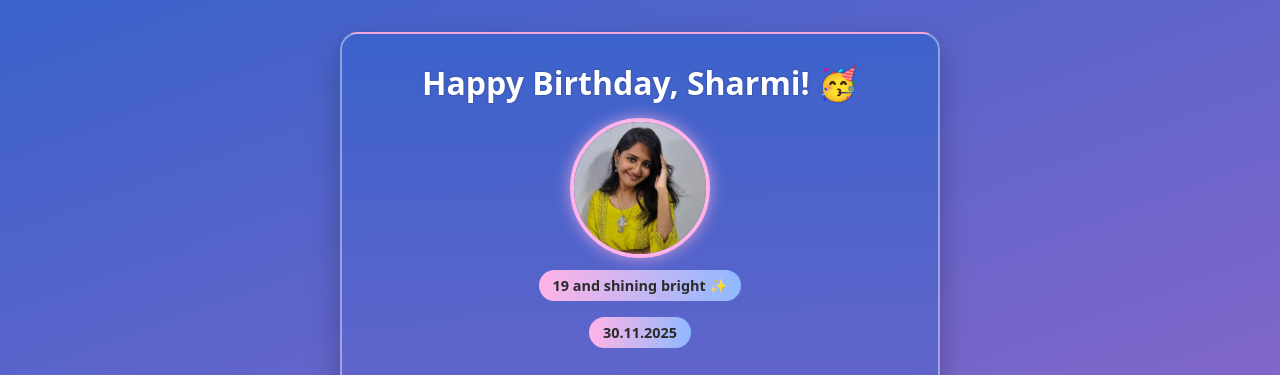
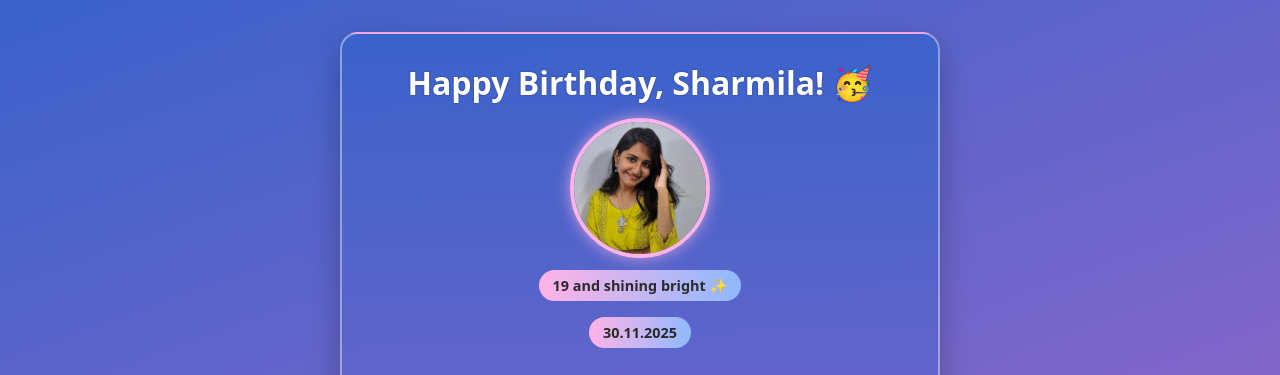
Before and after one commit to Dharun-Jr/Happy_Birthday, a plain HTML site: page index.html in a window 1280 px wide. Shown: the top 375 px of the page. Drawn offline with Linux system fonts and the light colour scheme; a web font is replaced by a local one.

Commit message:
name change

```diff
--- a/index.html
+++ b/index.html
@@ -18,7 +18,7 @@
 <body>
     <div class="card">
         <div class="header">
-            <h1>Happy Birthday, Sharmi! 🥳</h1>
+            <h1>Happy Birthday, Sharmila! 🥳</h1>
             <img id="image" src="Myself.jpeg" alt="Birthday girl">
             <h2 id="age">19 and shining bright ✨</h2>
             <h4 id="date">30.11.2025</h4>
```
